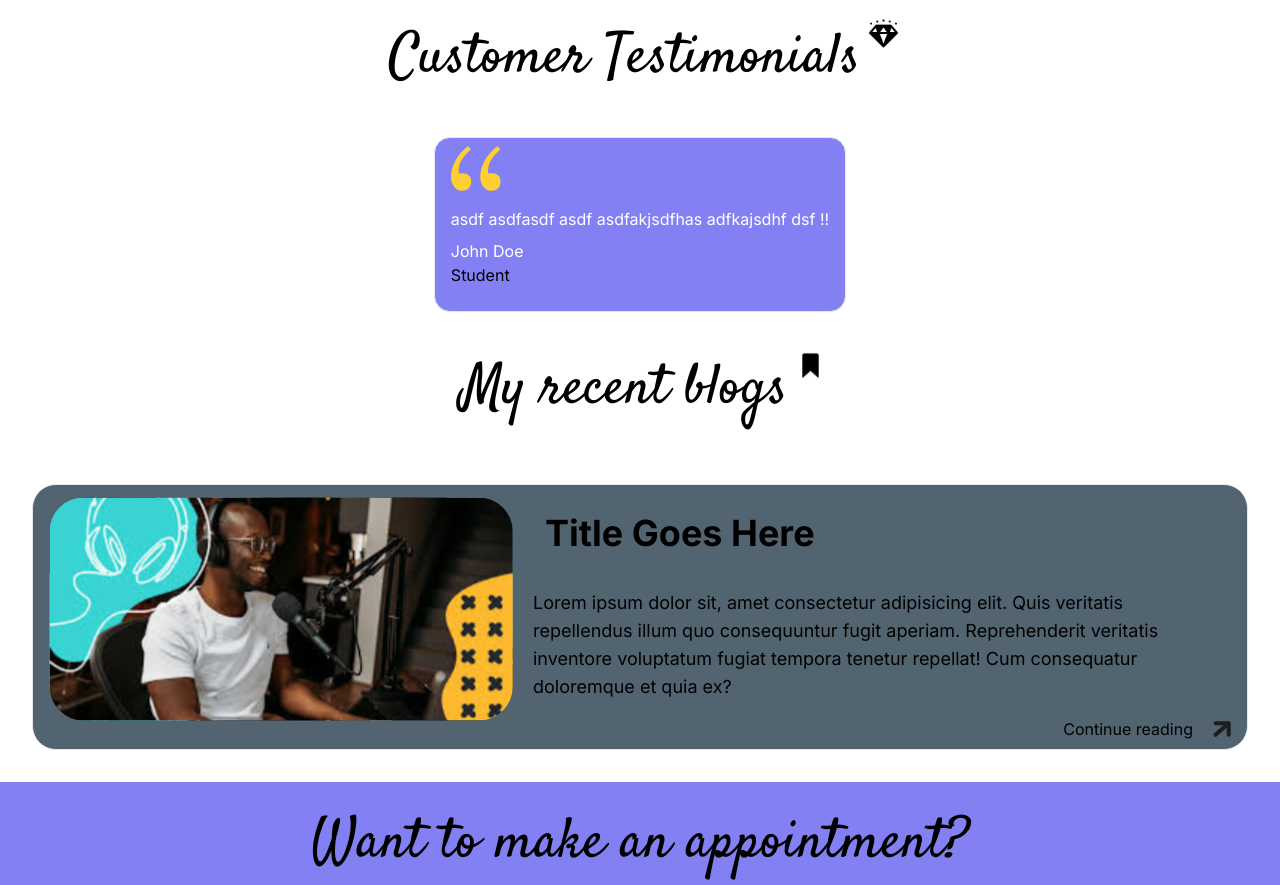
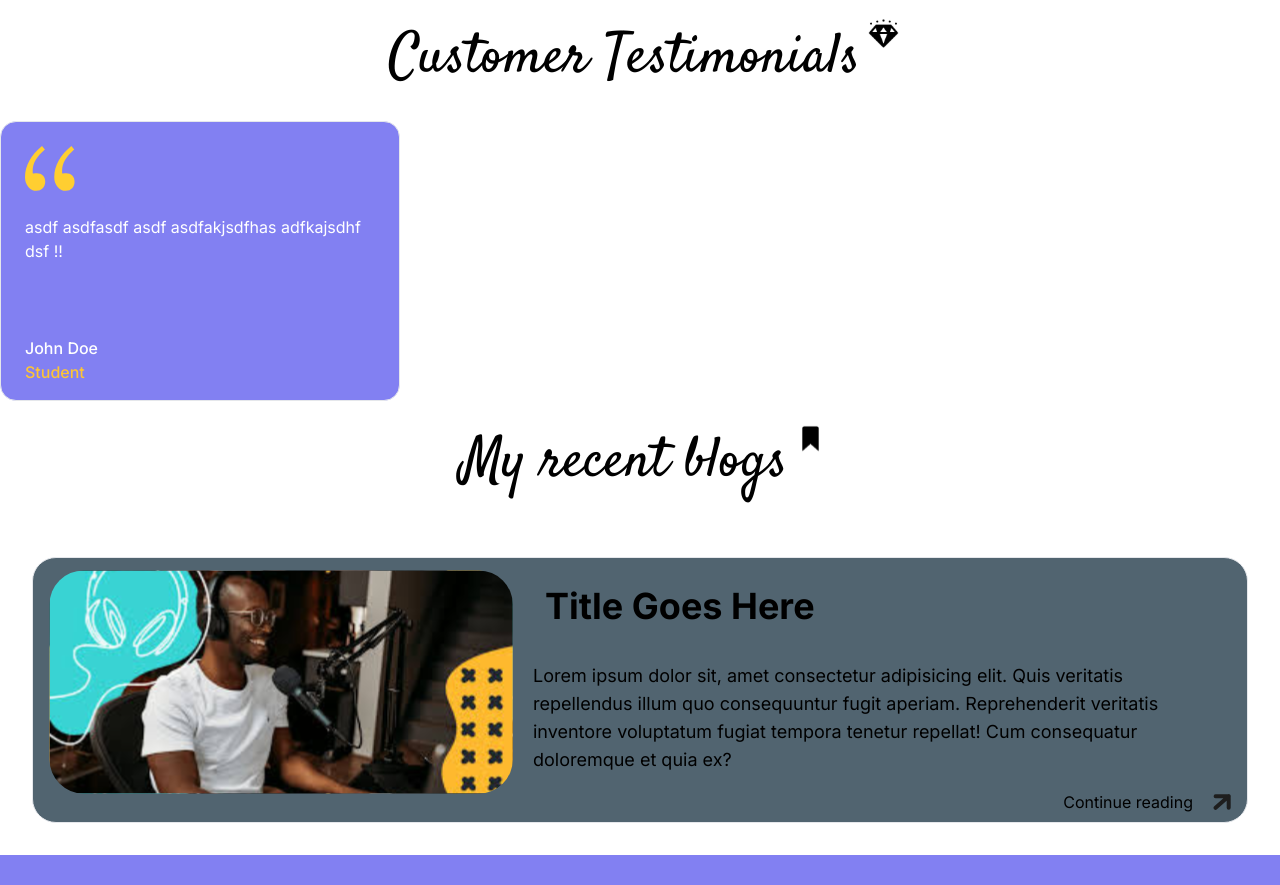
Before and after one commit to vimal-vs/murali-portfolio-frontend, a Next.js app: page / in a window 1280 px wide. Shown: the part 1140-2025 px from the top of the page. Built offline with nearby package versions, Linux system fonts and the light colour scheme.

Commit message:
marquee created

```diff
--- a/package.json
+++ b/package.json
@@ -14,6 +14,7 @@
     "next": "14.2.4",
     "react": "^18",
     "react-dom": "^18",
+    "react-fast-marquee": "^1.6.5",
     "react-floating-whatsapp": "^5.0.8",
     "react-icons": "^5.2.1",
     "react-simple-typewriter": "^5.0.1",
--- /dev/null
+++ b/src/components/Testimonials.jsx
@@ -0,0 +1,60 @@
+import Marquee from "react-fast-marquee";
+import TestimonialCard from "./reusable/TestimonialCard";
+import Seperator from "./reusable/Seperator";
+
+export default function Testimonials() {
+    const data = [
+        {
+            name: "John Doe",
+            designation: "Student",
+            content: "asdf asdfasdf asdf asdfakjsdfhas adfkajsdhf dsf !!"
+        },
+        {
+            name: "John Doe",
+            designation: "Student",
+            content: "asdf asdfasdf asdf asdfakjsdfhas adfkajsdhf dsf !!"
+        },
+        {
+            name: "John Doe",
+            designation: "Student",
+            content: "asdf asdfasdf asdf asdfakjsdfhas adfkajsdhf dsf !!"
+        },
+        {
+            name: "John Doe",
+            designation: "Student",
+            content: "asdf asdfasdf asdf asdfakjsdfhas adfkajsdhf dsf !!"
+        },
+        {
+            name: "John Doe",
+            designation: "Student",
+            content: "asdf asdfasdf asdf asdfakjsdfhas adfkajsdhf dsf !!"
+        },
+        {
+            name: "John Doe",
+            designation: "Student",
+            content: "asdf asdfasdf asdf asdfakjsdfhas adfkajsdhf dsf !!"
+        },
+        {
+            name: "John Doe",
+            designation: "Student",
+            content: "asdf asdfasdf asdf asdfakjsdfhas adfkajsdhf dsf !!"
+        },
+    ];
+
+    return (
+        <div>
+            <Seperator text={"Customer Testimonials"} bgColor={"#fff"} />
+            <Marquee
+                pauseOnHover
+                pauseOnClick
+                speed={40}
+            >
+                {data.map((item, index) =>
+                    <div className="ml-6">
+                        <TestimonialCard key={index} name={item.name} designation={item.designation} content={item.content} />
+                    </div>
+                )}
+            </Marquee>
+        </div>
+    )
+}
--- a/src/components/reusable/TestimonialCard.jsx
+++ b/src/components/reusable/TestimonialCard.jsx
@@ -3,14 +3,14 @@ import quote from '@assets/inverted_quote.svg'
 
 export default function TestimonialCard({ name, designation, content }) {
     return (
-        <div className="py-4 flex justify-center">
-            <div className="block px-4 py-2 max-w-md bg-purple rounded-2xl border">
-                <Image src={quote} width={50} height={50} className="pb-4" />
-                <h1 className="mb-2 font-sm text-white">
-                    {content}
-                </h1>
-                <p className=" font-md text-white">{name}</p>
-                <p className=" font-normal text-yellow-400 pb-4">{designation}</p>
+        <div className="w-[400px] h-[280px] flex flex-col bg-purple rounded-2xl border">
+            <Image src={quote} width={50} height={50} className="my-6 ml-6" />
+            <div className='flex flex-col justify-between h-full px-6'>
+                <h1 className="mb-2 font-sm text-white">{content}</h1>
+                <div>
+                    <p className="font-medium text-white">{name}</p>
+                    <p className="font-medium text-yellow pb-4">{designation}</p>
+                </div>
             </div>
         </div>
     )
```
Also changed, not shown: 1 other file (tests, documents, lock files or other folders).
